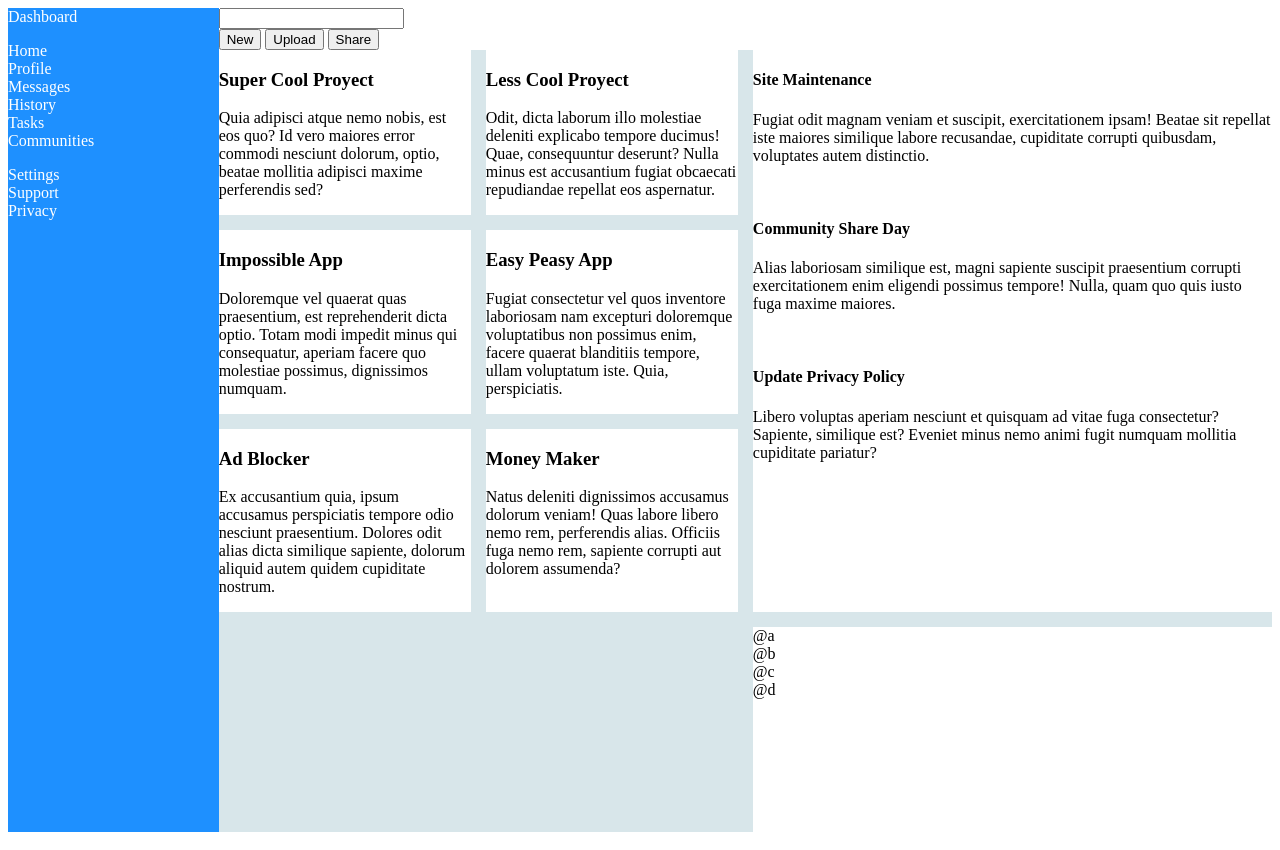
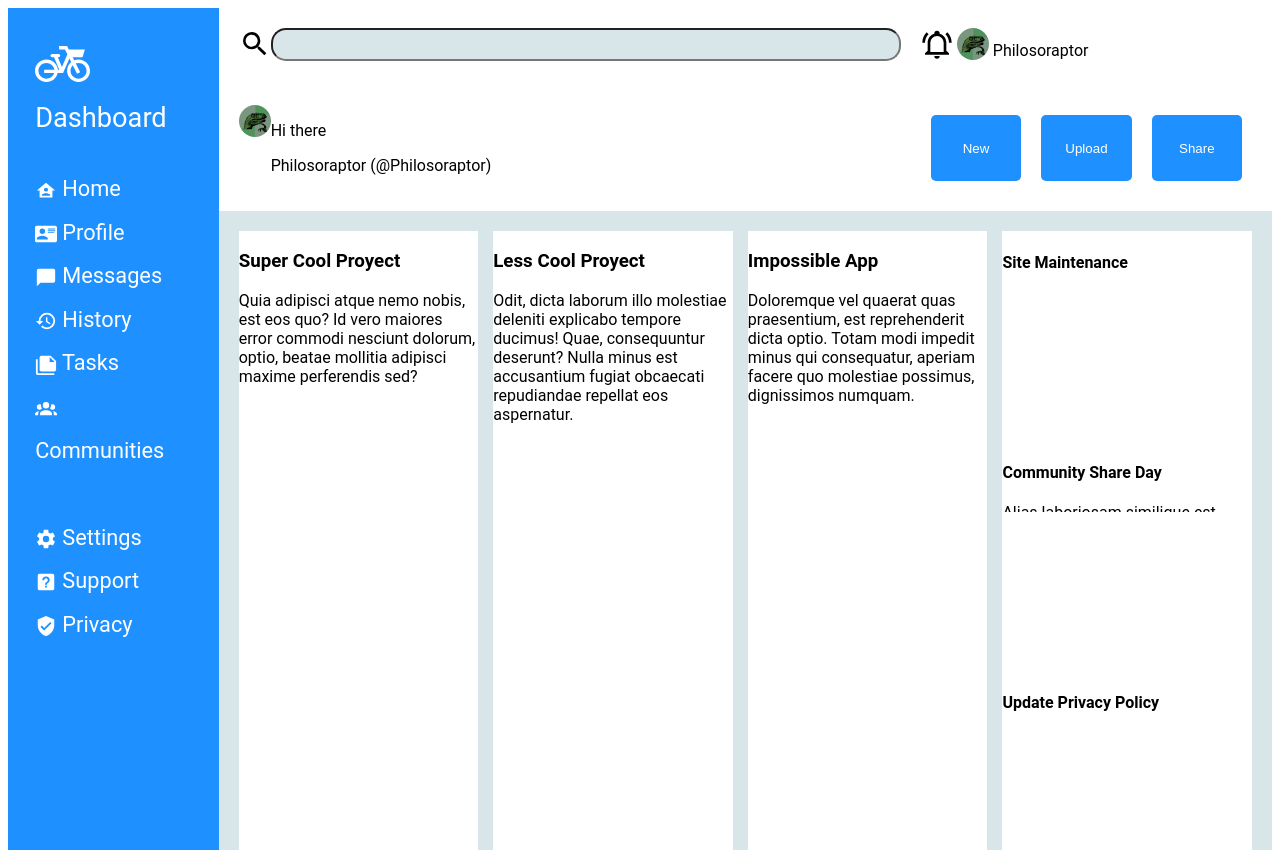
Before and after one commit to fedewaelk/Admin-Dashboard, a plain HTML site: page index.html in a window 1280 px wide. Shown: the top 850 px of the page. Drawn offline with Linux system fonts and the light colour scheme.

Commit message:
work on the bars

```diff
--- a/index.html
+++ b/index.html
@@ -8,26 +8,36 @@
 </head>
 <body>
     <div class="sidebar">
-        <div class="dashboard-title">Dashboard</div>
-        <ul class="navigation">
-            <li>Home</li>
-            <li>Profile</li>
-            <li>Messages</li>
-            <li>History</li>
-            <li>Tasks</li>
-            <li>Communities</li>
-        </ul>
-        <ul class="branding">
-            <li>Settings</li>
-            <li>Support</li>
-            <li>Privacy</li>
+        <div class="dashboard-title"><img src="assets/bicycle-basket.svg" id="bicicle-icon">  Dashboard</div>
+        <ul>
+            <li><img src="assets/home-account.svg">  Home</li>
+            <li><img src="assets/card-account-details.svg">  Profile</li>
+            <li><img src="assets/message.svg">  Messages</li>
+            <li><img src="assets/history.svg">  History</li>
+            <li><img src="assets/note-multiple.svg">  Tasks</li>
+            <li><img src="assets/account-group.svg">  Communities</li>
+            </br>
+            <li><img src="assets/cog.svg">  Settings</li>
+            <li><img src="assets/help-box.svg">  Support</li>
+            <li><img src="assets/shield-check.svg">  Privacy</li>
         </ul>
     </div>
     <div class="header">
         <div class="searchbar">
-            <input></input>
+            <img src="assets/magnify.svg"><input></input>
         </div>
-        <div class="user-info"></div>
+        <div class="user-info">
+            <img src="assets/bell-ring-outline.svg">
+            <img src="assets/Philosoraptor.jpg" class="avatar">
+            <span>Philosoraptor</span>
+        </div>
+        <div class="presentation">
+            <img src="assets/Philosoraptor.jpg" class="big avatar">
+            <div>
+                <p>Hi there</p>
+                <p>Philosoraptor (@Philosoraptor)</p>
+            </div>
+        </div>
         <div class="buttons">
             <button>New</button>
             <button>Upload</button>
@@ -81,8 +91,8 @@
             <div>
                 <h4>Update Privacy Policy</h4>
                 <p>Libero voluptas aperiam nesciunt et quisquam ad vitae fuga consectetur? Sapiente, similique est? Eveniet minus nemo animi fugit numquam mollitia cupiditate pariatur?</p>
+            </div>
         </div>
-            </div>
         <div class="trending">
             <div>@a</div>
             <div>@b</div>
--- a/style.css
+++ b/style.css
@@ -2,45 +2,114 @@ body {
     display: grid;
     grid-template: 1fr 4fr / 1fr 5fr;
     height: 100vh;
+    font-family: 'roboto', Times, serif;
 }
 
 .sidebar {
     background-color: dodgerblue;
     color: white;
     grid-area: 1 / 1 / 3 / 2;
+    font-size: 1.7em;
+    padding: 1em;
+    line-height: 2;
+}
+
+.sidebar img {
+    filter: invert(100%) brightness(100%);
+    height: 1em;
+    vertical-align: text-bottom;
+}
+
+#bicicle-icon {
+    height: 2em;
+    vertical-align: middle;
 }
 
 .sidebar ul {
     padding: 0;
     list-style: none;
+    font-size: 0.8em;
 }
 
 .header{
+    display: grid;
     grid-area: 1 / 2 / 2 / 3;
+    padding: 20px;
+    grid-template: 1fr 1.5fr / 2fr 1fr;
+    gap: 20px;
+}
+
+.header img {
+    height: 2em;
+    vertical-align: bottom;
+}
+
+.searchbar {
+    display: flex;
+}
+
+input {
+    height: 2em;
+    width: 100%;
+    border-radius: 15px;
+    background-color: rgb(216, 230, 234);
+}
+
+.user-info {
+}
+
+.avatar {
+    border-radius: 20px;
+}
+
+.presentation {
+    display: flex;
+}
+
+.buttons {
+    display: grid;
+    grid-template-columns: 1fr 1fr 1fr;
+    gap: 20px;
+    padding: 10px;
+}
+
+button {
+    color: white;
+    background-color: dodgerblue;
+    border-radius: 5px;
+    border: none;
 }
 
 .main-content {
     display: grid;
     background-color: rgb(216, 230, 234);
     grid-area: 2 / 2 / 3 / 3;
-    grid-template: 2.75fr 1fr / 1fr 1fr;
+    grid-template: 1fr 1fr / 3fr 1fr;
     gap: 15px;
+    padding: 20px;
 }
 
 .proyects {
     display: grid;
+    grid-area: 1 / 1 / 3 / 2;
     grid-template-columns: repeat(auto-fit, minmax(200px, 1fr));
     gap: 15px;
 }
 
 .card {
     background-color: white;
-
 }
 
 .announcements {
+    display: grid;
+    flex-direction: column;
     background-color: white;
     grid-area: 1 / 2 / 2 / 3;
+}
+
+.announcements div {
+    overflow: hidden;
+    height: 33.33%;
 }
 
 .trending {
```
Also changed, not shown: assets/Philosoraptor.jpg (added), assets/account-group.svg (added), assets/bell-ring-outline.svg (added), assets/bicycle-basket.svg (added), assets/card-account-details.svg (added), assets/cog.svg (added), assets/eye-plus-outline.svg (added), assets/help-box.svg (added), assets/history.svg (added), assets/home-account.svg (added), assets/magnify.svg (added), assets/message.svg (added), assets/note-multiple.svg (added), assets/shield-check.svg (added), 2 more files.
